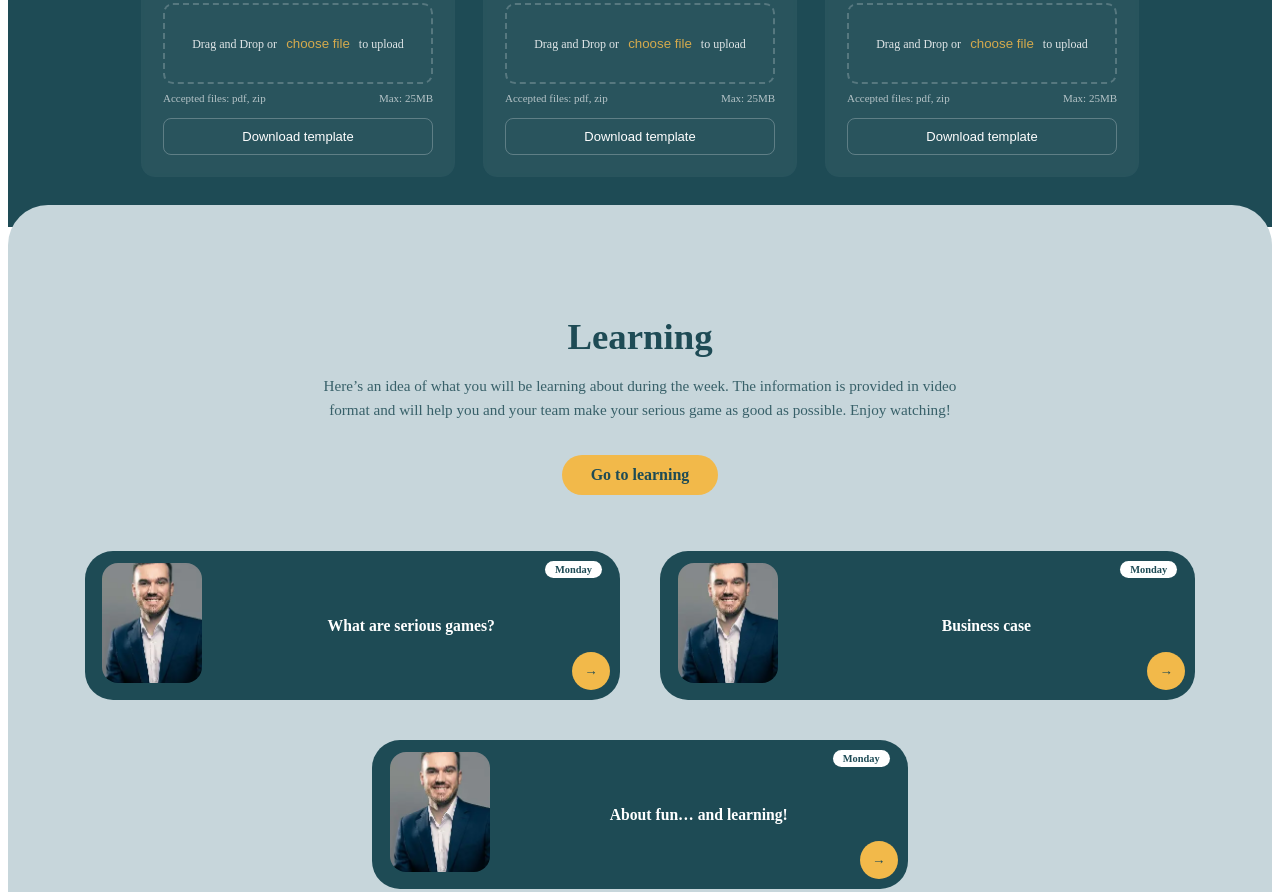
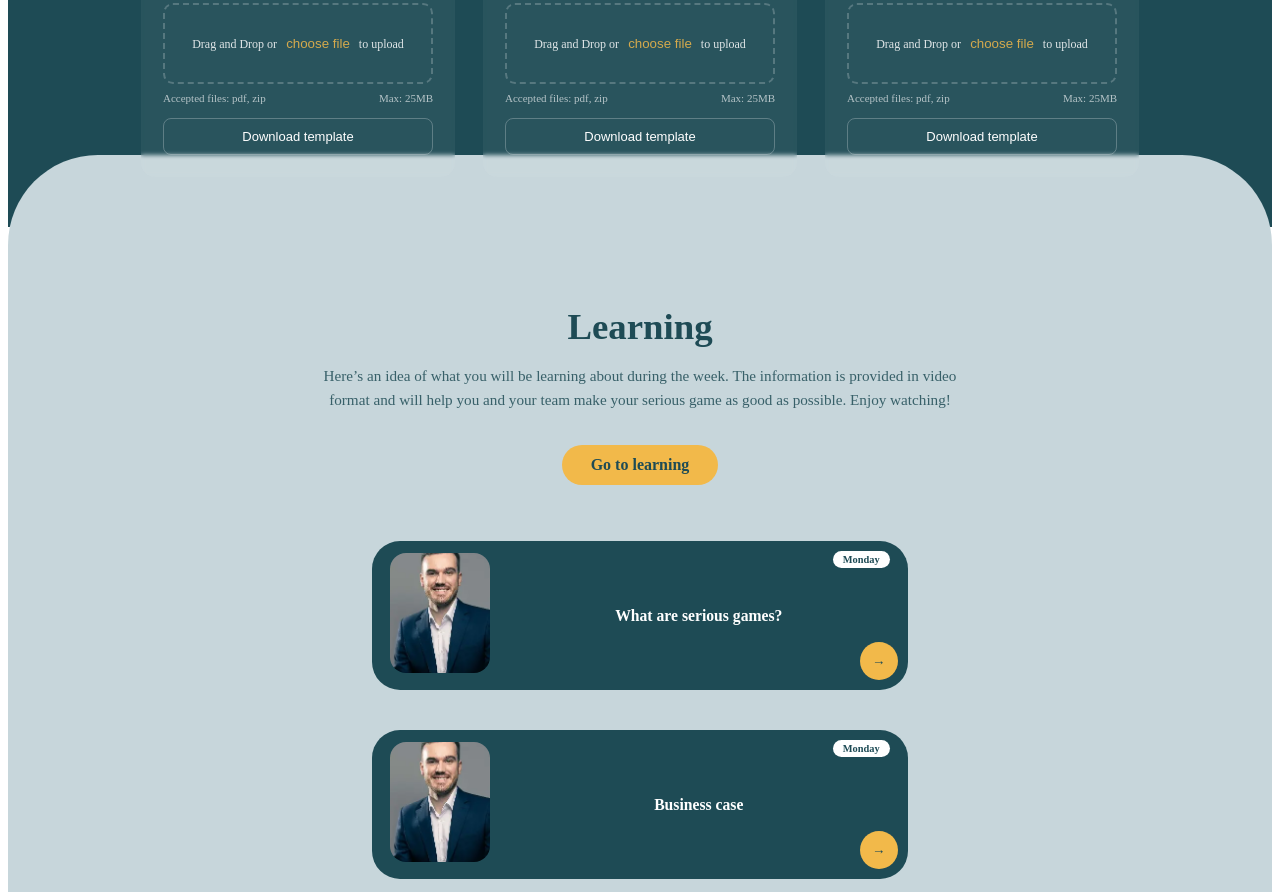
Before and after one commit to Lafuente-Nicolas/inte-front-scss, a website: page index.html in a window 1280 px wide. Shown: the part 2772-3664 px from the top of the page. Drawn offline with nearby package versions, Linux system fonts and the light colour scheme; files that its build step writes are made by us from their sources.

Commit message:
improved layout and design consistency

```diff
--- a/scss/layout/_learning.scss
+++ b/scss/layout/_learning.scss
@@ -1,16 +1,15 @@
 @use "../utils/variables" as *;
 
 .learning {
-    background: $off-white;
-    margin-top: -70px;
-    border-top-left-radius: 60px;
-    border-top-right-radius: 60px;
+    margin-top: -120px;
+
 
     &__container {
+        border-top-left-radius: 90px;
+        border-top-right-radius: 90px;
         margin: 3rem auto;
         background: #c7d6db;
-        border-radius: 40px;
-        padding: 5rem 3rem 4rem;
+        padding: 120px 90px 120px;
         text-align: center;
     }
 
```
